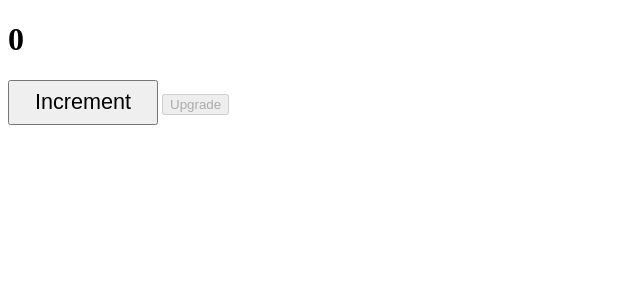
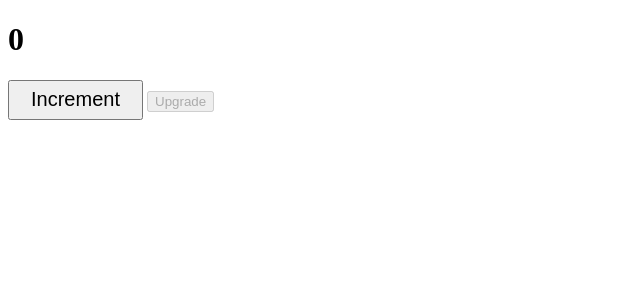
Before and after one commit to TheCarrotCutter/Number-Incrementator, a Flask app: page / in a window 1280 px wide. Shown: the top 300 px of the page, without its empty margins (0-640 px from the left). Run offline with Flask 2, Linux system fonts and the light colour scheme.

Commit message:
Update styles.css

```diff
--- a/api/static/styles.css
+++ b/api/static/styles.css
@@ -8,7 +8,7 @@
 }
 
 .main_button {
-    width: 150px;
-    height: 45px;
-    font-size: 135%;
+    width: 135px;
+    height: 40px;
+    font-size: 125%;
 }
```
